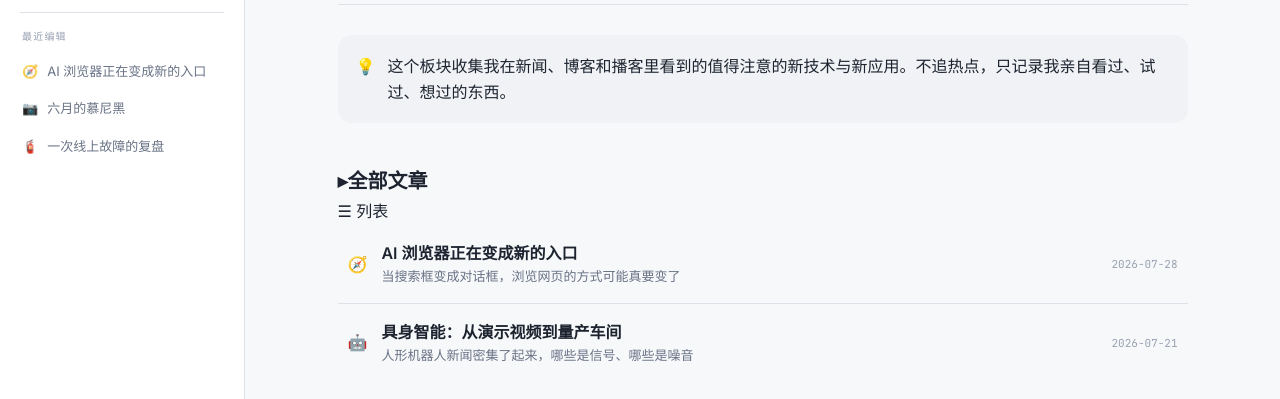
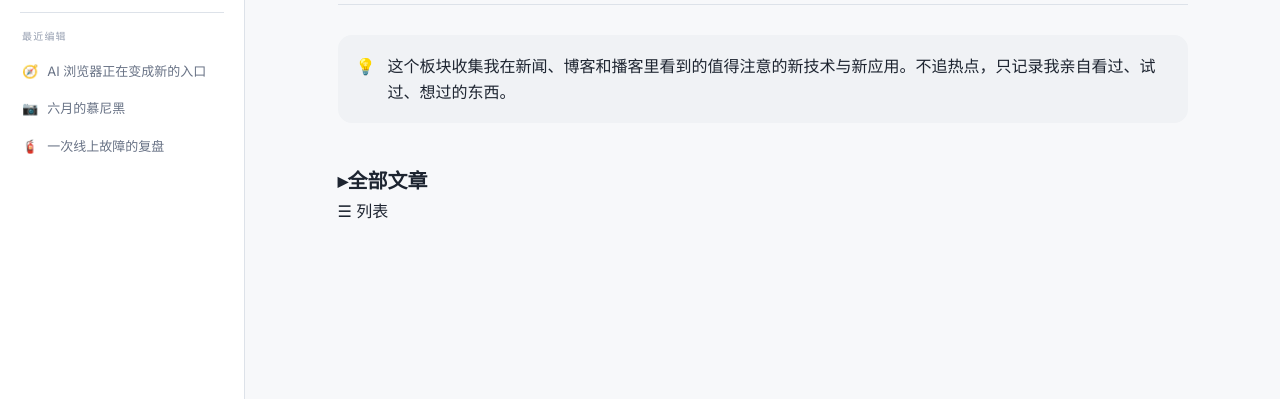
Before and after one commit to bearbobo/boorbit.com, a website: page radar.html in a window 1280 px wide. Shown: the part 321-720 px from the top of the page. Drawn offline with Linux system fonts and the light colour scheme.

Commit message:
Update radar.html
update lists radar

```diff
--- a/radar.html
+++ b/radar.html
@@ -61,23 +61,23 @@
         <div class="db-views"><span class="active">☰ 列表</span></div>
       </div>
 
-      <a class="post-row" href="posts/ai-browser.html">
+      <!-- <a class="post-row" href="posts/ai-browser.html">
         <span class="em">🧭</span>
         <div class="txt">
           <div class="t">AI 浏览器正在变成新的入口</div>
           <div class="s">当搜索框变成对话框，浏览网页的方式可能真要变了</div>
         </div>
         <span class="date">2026-07-28</span>
-      </a>
+      </a> -->
 
-      <a class="post-row" href="posts/humanoid-robot.html" style="border-bottom:none;">
+      <!-- <a class="post-row" href="posts/humanoid-robot.html" style="border-bottom:none;">
         <span class="em">🤖</span>
         <div class="txt">
           <div class="t">具身智能：从演示视频到量产车间</div>
           <div class="s">人形机器人新闻密集了起来，哪些是信号、哪些是噪音</div>
         </div>
         <span class="date">2026-07-21</span>
-      </a>
+      </a> -->
       <!-- JOURNAL_AUTO_START -->
       <!-- JOURNAL_AUTO_END -->
     </div>
```
